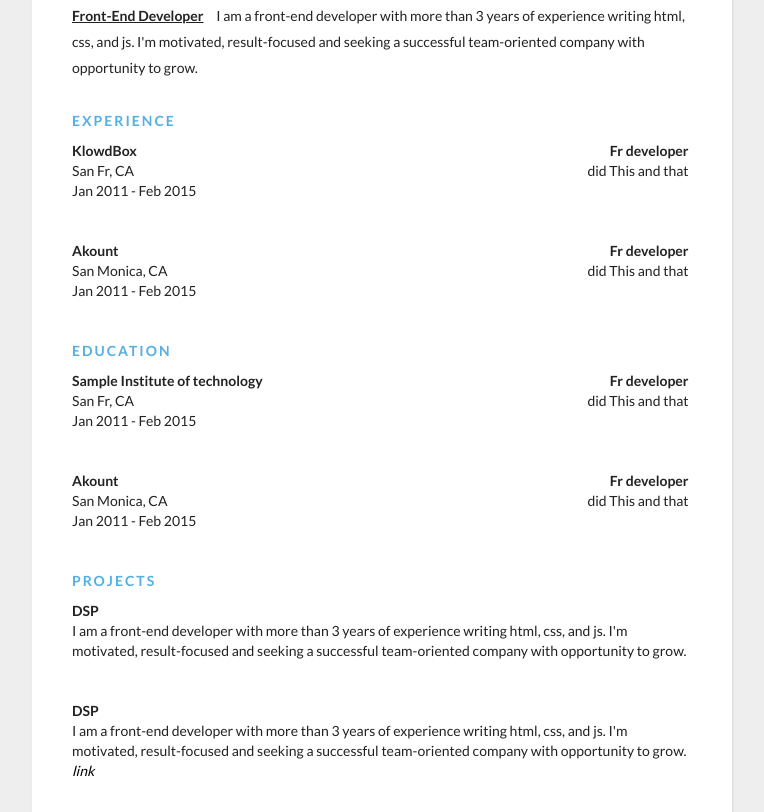
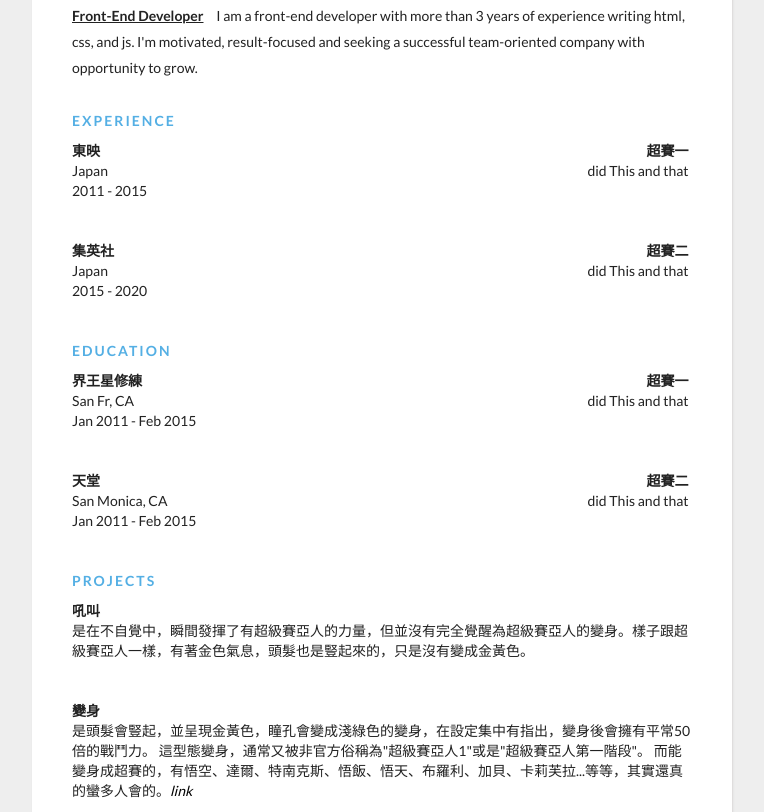
Before and after one commit to hahacold/webhw10, a plain HTML site: page index.html in a window 1280 px wide. Shown: the part 668-1480 px from the top of the page, without its empty margins (258-1022 px from the left). Drawn offline with Linux system fonts and the light colour scheme.

Commit message:
換成了賽亞人的內容

```diff
--- a/index.html
+++ b/index.html
@@ -178,7 +178,7 @@
                 <span class="email-val">super.saiyan@gmail.com</span>
                 <span class="separator"></span>
                 <span class="phone">Phone: </span>
-                <span class="phone-val">111-222-3333</span>
+                <span class="phone-val">666-666-6666</span>
             </div>
 
             <div>
@@ -199,23 +199,23 @@
                 <div class="section__list">
                     <div class="section__list-item">
                         <div class="left">
-                            <div class="name">KlowdBox</div>
-                            <div class="addr">San Fr, CA</div>
-                            <div class="duration">Jan 2011 - Feb 2015</div>
+                            <div class="name">東映</div>
+                            <div class="addr">Japan</div>
+                            <div class="duration">2011 -  2015</div>
                         </div>
                         <div class="right">
-                            <div class="name">Fr developer</div>
+                            <div class="name">超賽一</div>
                             <div class="desc">did This and that</div>
                         </div>
                     </div>
                     <div class="section__list-item">
                         <div class="left">
-                            <div class="name">Akount</div>
-                            <div class="addr">San Monica, CA</div>
-                            <div class="duration">Jan 2011 - Feb 2015</div>
+                            <div class="name">集英社</div>
+                            <div class="addr">Japan</div>
+                            <div class="duration">2015 -  2020</div>
                         </div>
                         <div class="right">
-                            <div class="name">Fr developer</div>
+                            <div class="name">超賽二</div>
                             <div class="desc">did This and that</div>
                         </div>
                     </div>
@@ -227,23 +227,23 @@
                 <div class="section__list">
                     <div class="section__list-item">
                         <div class="left">
-                            <div class="name">Sample Institute of technology</div>
+                            <div class="name">界王星修練</div>
                             <div class="addr">San Fr, CA</div>
                             <div class="duration">Jan 2011 - Feb 2015</div>
                         </div>
                         <div class="right">
-                            <div class="name">Fr developer</div>
+                            <div class="name">超賽一</div>
                             <div class="desc">did This and that</div>
                         </div>
                     </div>
                     <div class="section__list-item">
                         <div class="left">
-                            <div class="name">Akount</div>
+                            <div class="name">天堂</div>
                             <div class="addr">San Monica, CA</div>
                             <div class="duration">Jan 2011 - Feb 2015</div>
                         </div>
                         <div class="right">
-                            <div class="name">Fr developer</div>
+                            <div class="name">超賽二</div>
                             <div class="desc">did This and that</div>
                         </div>
                     </div>
@@ -255,17 +255,15 @@
                 <div class="section__title">Projects</div>
                 <div class="section__list">
                     <div class="section__list-item">
-                        <div class="name">DSP</div>
-                        <div class="text">I am a front-end developer with more than 3 years of experience writing html,
-                            css, and js. I'm motivated, result-focused and seeking a successful team-oriented company
-                            with opportunity to grow.</div>
+                        <div class="name">吼叫</div>
+                        <div class="text">是在不自覺中，瞬間發揮了有超級賽亞人的力量，但並沒有完全覺醒為超級賽亞人的變身。樣子跟超級賽亞人一樣，有著金色氣息，頭髮也是豎起來的，只是沒有變成金黃色。</div>
                     </div>
 
                     <div class="section__list-item">
-                        <div class="name">DSP</div>
-                        <div class="text">I am a front-end developer with more than 3 years of experience writing html,
-                            css, and js. I'm motivated, result-focused and seeking a successful team-oriented company
-                            with opportunity to grow. <a href="/login">link</a>
+                        <div class="name">變身</div>
+                        <div class="text">是頭髮會豎起，並呈現金黃色，瞳孔會變成淺綠色的變身，在設定集中有指出，變身後會擁有平常50倍的戰鬥力。
+這型態變身，通常又被非官方俗稱為"超級賽亞人1"或是"超級賽亞人第一階段"。
+而能變身成超賽的，有悟空、達爾、特南克斯、悟飯、悟天、布羅利、加貝、卡莉芙拉...等等，其實還真的蠻多人會的。<a href="https://pokakuo.blogspot.com/2021/07/DragonBall-Saiyan.html">link</a>
                         </div>
                     </div>
                 </div>
```
